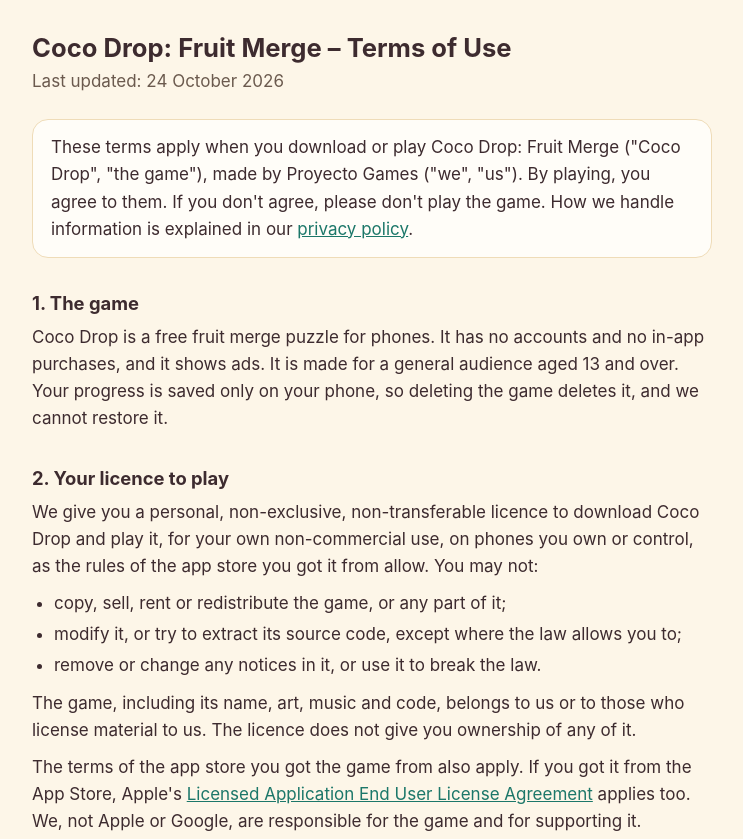
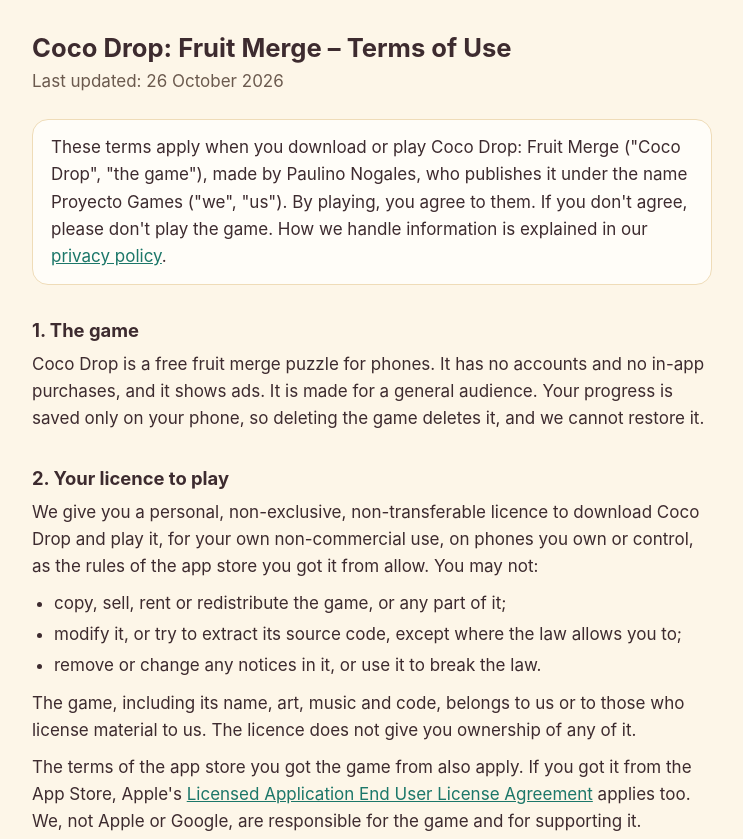
Before and after one commit to paulinogales/proyectogames01-rgb.github.io, a plain HTML site: page coco-drop/terms.html in a window 1280 px wide. Shown: the top 839 px of the page, without its empty margins (268-1011 px from the left). Drawn offline with Linux system fonts and the light colour scheme.

Commit message:
Terms and privacy policy: a general audience; the terms name Paulino Nogales

```diff
--- a/coco-drop/terms.html
+++ b/coco-drop/terms.html
@@ -27,18 +27,19 @@
 <body>
 <main>
   <h1>Coco Drop: Fruit Merge – Terms of Use</h1>
-  <p class="date">Last updated: 24 October 2026</p>
+  <p class="date">Last updated: 26 October 2026</p>
 
   <div class="box">
     <p>These terms apply when you download or play Coco Drop: Fruit Merge ("Coco Drop", "the game"), made
-      by Proyecto Games ("we", "us"). By playing, you agree to them. If you don't agree, please don't play
-      the game. How we handle information is explained in our <a href="privacy.html">privacy policy</a>.</p>
+      by Paulino Nogales, who publishes it under the name Proyecto Games ("we", "us"). By playing, you agree
+      to them. If you don't agree, please don't play the game. How we handle information is explained in our
+      <a href="privacy.html">privacy policy</a>.</p>
   </div>
 
   <h2>1. The game</h2>
   <p>Coco Drop is a free fruit merge puzzle for phones. It has no accounts and no in-app purchases, and it
-    shows ads. It is made for a general audience aged 13 and over. Your progress is saved only on your
-    phone, so deleting the game deletes it, and we cannot restore it.</p>
+    shows ads. It is made for a general audience. Your progress is saved only on your phone, so deleting the
+    game deletes it, and we cannot restore it.</p>
 
   <h2>2. Your licence to play</h2>
   <p>We give you a personal, non-exclusive, non-transferable licence to download Coco Drop and play it,
@@ -89,7 +90,7 @@
     game.</p>
 
   <h2>8. Contact</h2>
-  <p>Questions about these terms: Proyecto Games,
+  <p>Questions about these terms: Paulino Nogales (Proyecto Games),
     <a href="mailto:proyectogames01@gmail.com?subject=Coco%20Drop%20terms">proyectogames01@gmail.com</a>.</p>
 
   <footer><a href="./">Coco Drop support</a> · <a href="privacy.html">Privacy Policy</a> · <a href="../">Proyecto Games</a></footer>
```
Also changed, not shown: coco-drop/privacy.html (+1 -1 lines).
